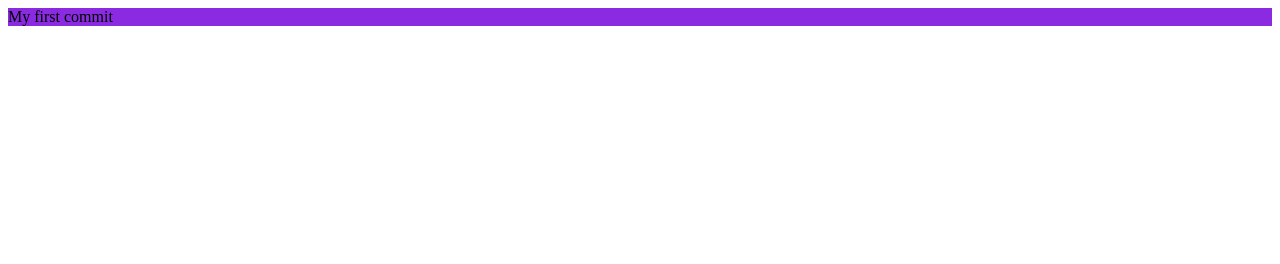
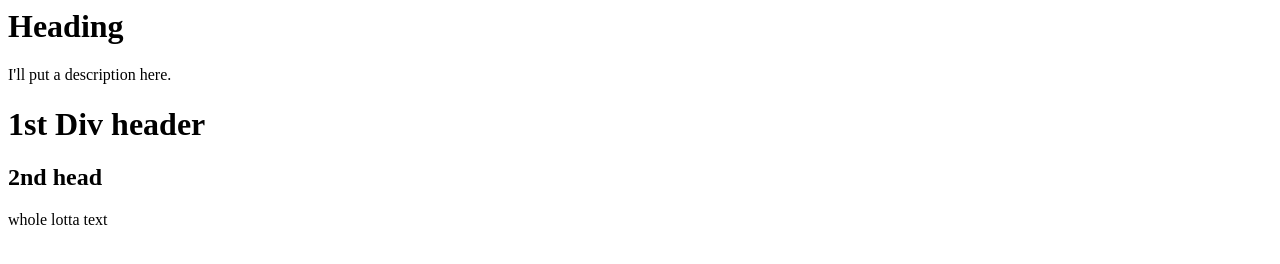
Before and after one commit to ohkhaila/coding-fellowship-2020, a plain HTML site: page index.html in a window 1280 px wide. Drawn offline with Linux system fonts and the light colour scheme.

Commit message:
example used to explain indenting... committing using the command line

```diff
--- a/index.html
+++ b/index.html
@@ -1 +1,21 @@
-<p style = "background-color: blueviolet;"> My first commit</p>
+<html>
+    <head>
+        <title>Where do indents go</title>
+    </head>
+
+    <body>
+        <h1>Heading</h1>
+        <p>I'll put a description here.</p>
+
+        <div>
+            <h1>1st Div header</h1>
+            <div>
+                <h2>2nd head</h2>
+                <p>
+                    whole lotta text
+                </p>
+            </div>
+        </div>
+    </body>
+
+</html>
```
